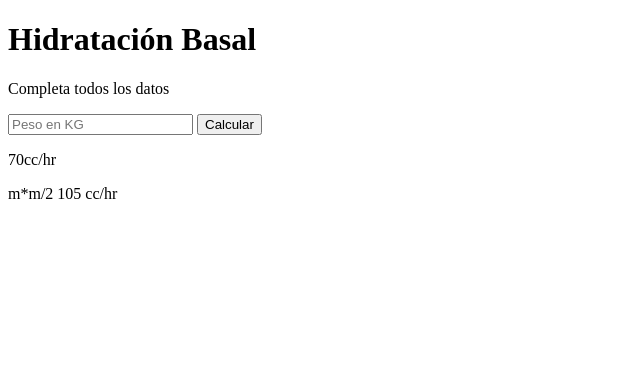
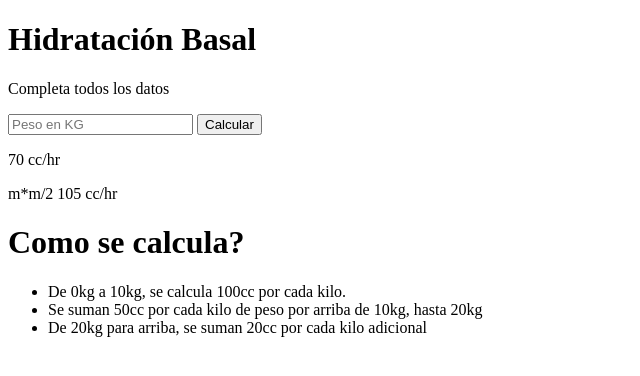
Before and after one commit to 18-Clau/Calculadora-Basal, a plain HTML site: page index.html in a window 1280 px wide. Shown: the whole page, without its empty margins (0-640 px from the left). Drawn offline with Linux system fonts and the light colour scheme.

Commit message:
html terminado
agregue el apartado como se calcula

```diff
--- a/index.html
+++ b/index.html
@@ -10,7 +10,13 @@
     <p>Completa todos los datos</p>
     <input type="number" placeholder="Peso en KG">
     <Button>Calcular</Button>
-    <p>70cc/hr</p>
+    <p>70 cc/hr</p>
     <p>m*m/2 105 cc/hr</p>
+    <h1>Como se calcula?</h1>
+    <ul>
+        <li>De 0kg a 10kg, se calcula 100cc por cada kilo.</li>
+    <li>Se suman 50cc por cada kilo de peso por arriba de 10kg, hasta 20kg</li>
+    <li>De 20kg para arriba, se suman 20cc por cada kilo adicional</li>
+</ul>
 </body>
 </html>
```
